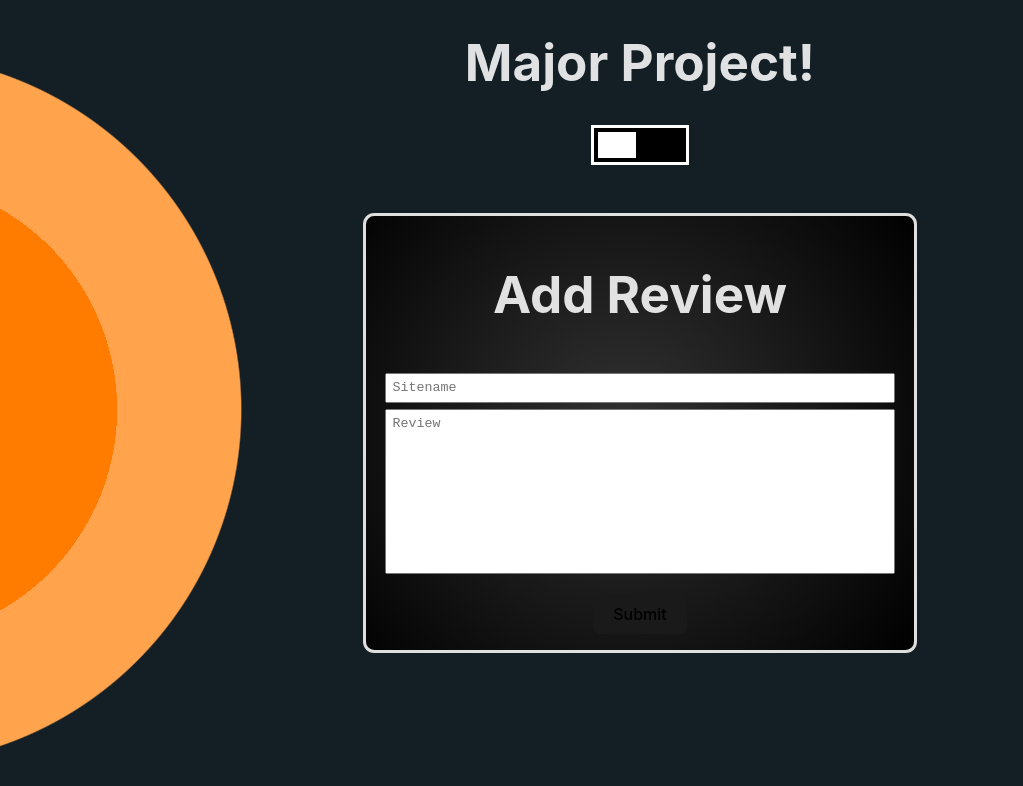
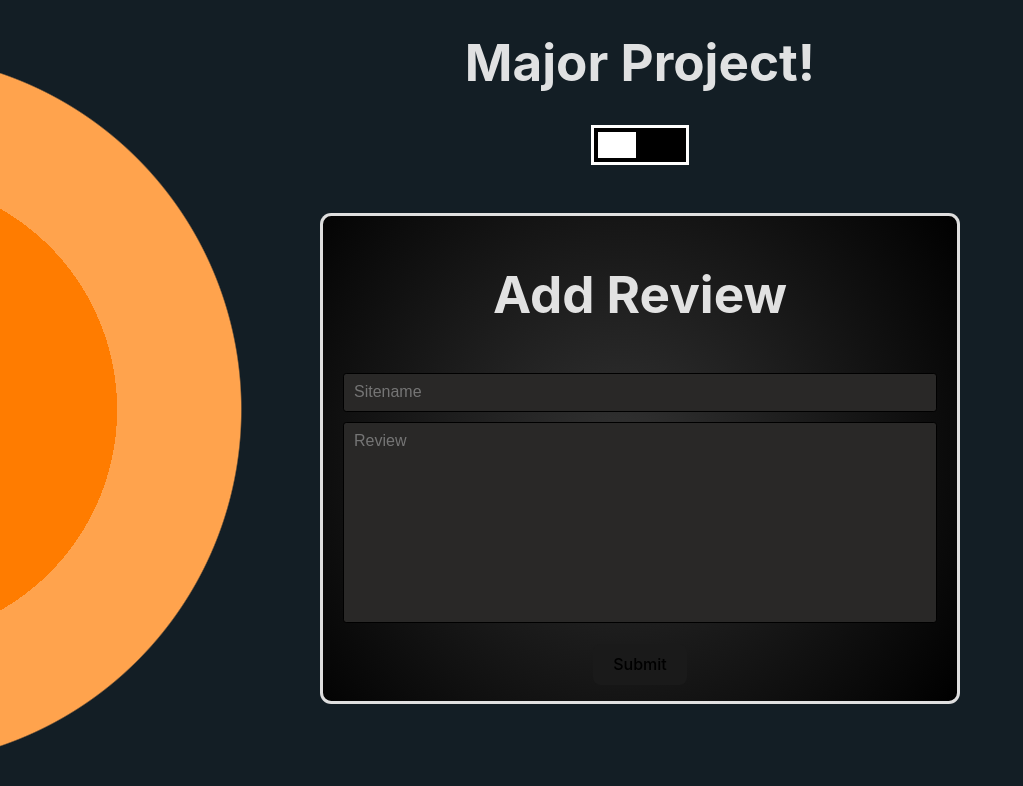
Before and after one commit to Yashshrivastava7/Site-Review-Sentiment, a React (Vite) app: page / in a window 1280 px wide. Shown: the top 786 px of the page, without its empty margins (0-1023 px from the left). Built offline with nearby package versions, Linux system fonts and the light colour scheme.

Commit message:
Change textarea style

```diff
--- a/src/AddReview.css
+++ b/src/AddReview.css
@@ -23,9 +23,14 @@
   color: cyan;
 }
 textarea {
+  border: solid 0.1rem;
+  border-radius: 0.2rem;
+  font-size: 1rem;
+  font-family: Arial, Helvetica, sans-serif;
+  background-color: #292827;
   resize: none;
-  padding: 0.4rem;
-  margin: 0.2rem;
+  padding: 0.6rem;
+  margin: 0.3rem;
 }
 .upperInput {
   margin-top: 1rem;
--- a/src/GetSentiment.css
+++ b/src/GetSentiment.css
@@ -68,3 +68,14 @@
   margin-top: 0%;
   margin-bottom: 0.2rem;
 }
+
+textarea {
+  border: solid 0.1rem;
+  border-radius: 0.2rem;
+  font-size: 1rem;
+  font-family: Arial, Helvetica, sans-serif;
+  background-color: #292827;
+  resize: none;
+  padding: 0.6rem;
+  margin: 0.3rem;
+}
--- a/src/GetSentiment.tsx
+++ b/src/GetSentiment.tsx
@@ -70,7 +70,12 @@
       <h1>Get Sentiment</h1>
       <div className="input-section">
         <h3>Enter The Webiste</h3>
-        <input type="text" placeholder="Sitename" onChange={handleChange} />
+        <textarea
+          rows={1}
+          cols={30}
+          placeholder="Sitename"
+          onChange={handleChange}
+        />
         <div className="button-holder">
           <button onClick={handleClick}>Submit</button>
           <button onClick={handleSentiment}>Get Sentiment</button>
```
